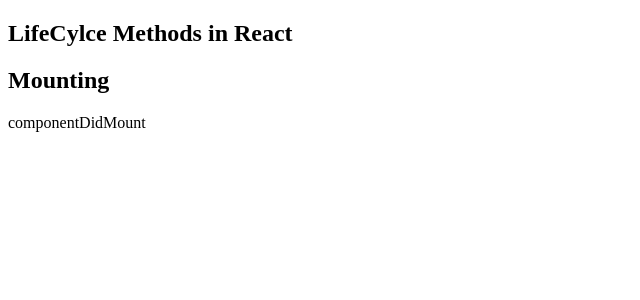
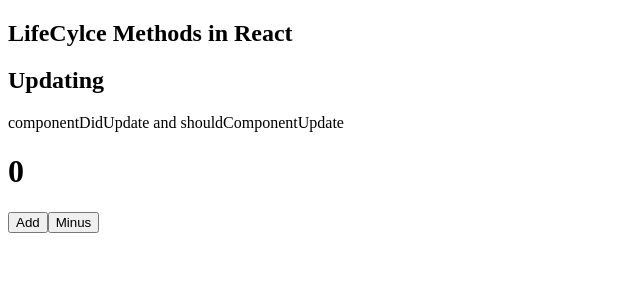
Before and after one commit to muazimmaqbool/Reactjs-with-Me, a React (Create React App) app: page / in a window 1280 px wide. Shown: the top 300 px of the page, without its empty margins (0-640 px from the left). Built offline with nearby package versions, Linux system fonts and the light colour scheme.

Commit message:
updating life cycyle

```diff
--- a/src/LifeCycle Methods/LifeCycleMethods.jsx
+++ b/src/LifeCycle Methods/LifeCycleMethods.jsx
@@ -11,10 +11,10 @@
     <>
       <h2>LifeCylce Methods in React</h2>
        {/*contains componentDidMount()*/}
-       <Mounting/>
+       {/* <Mounting/> */}
 
        {/*for shouldComponentUpdate() and componentDidUpdate() */}
-       {/* <Updating/>  */}
+       <Updating/>
 
         {/*for componentWillUnmount() */}
         {/* <Unmounting/> */}
```
